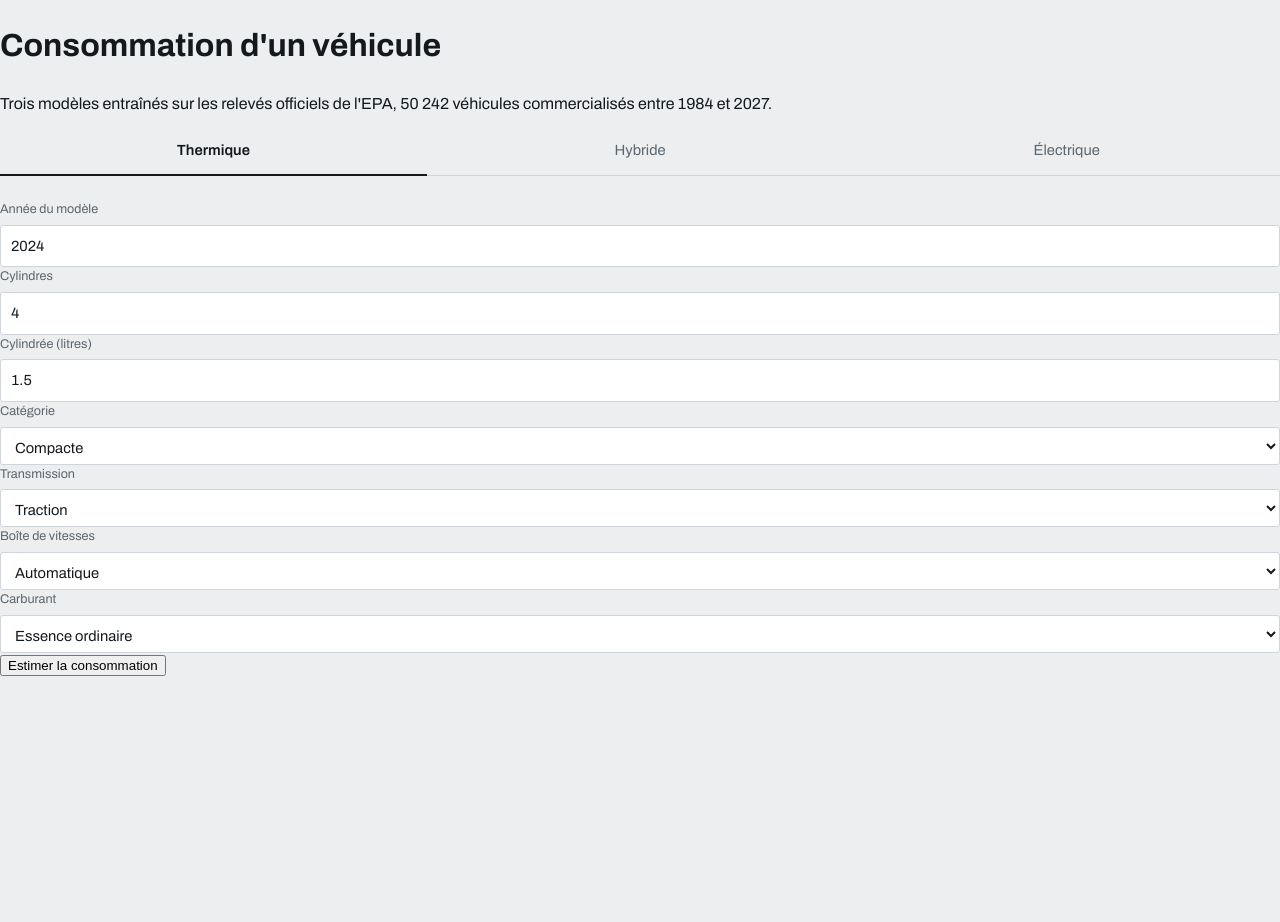
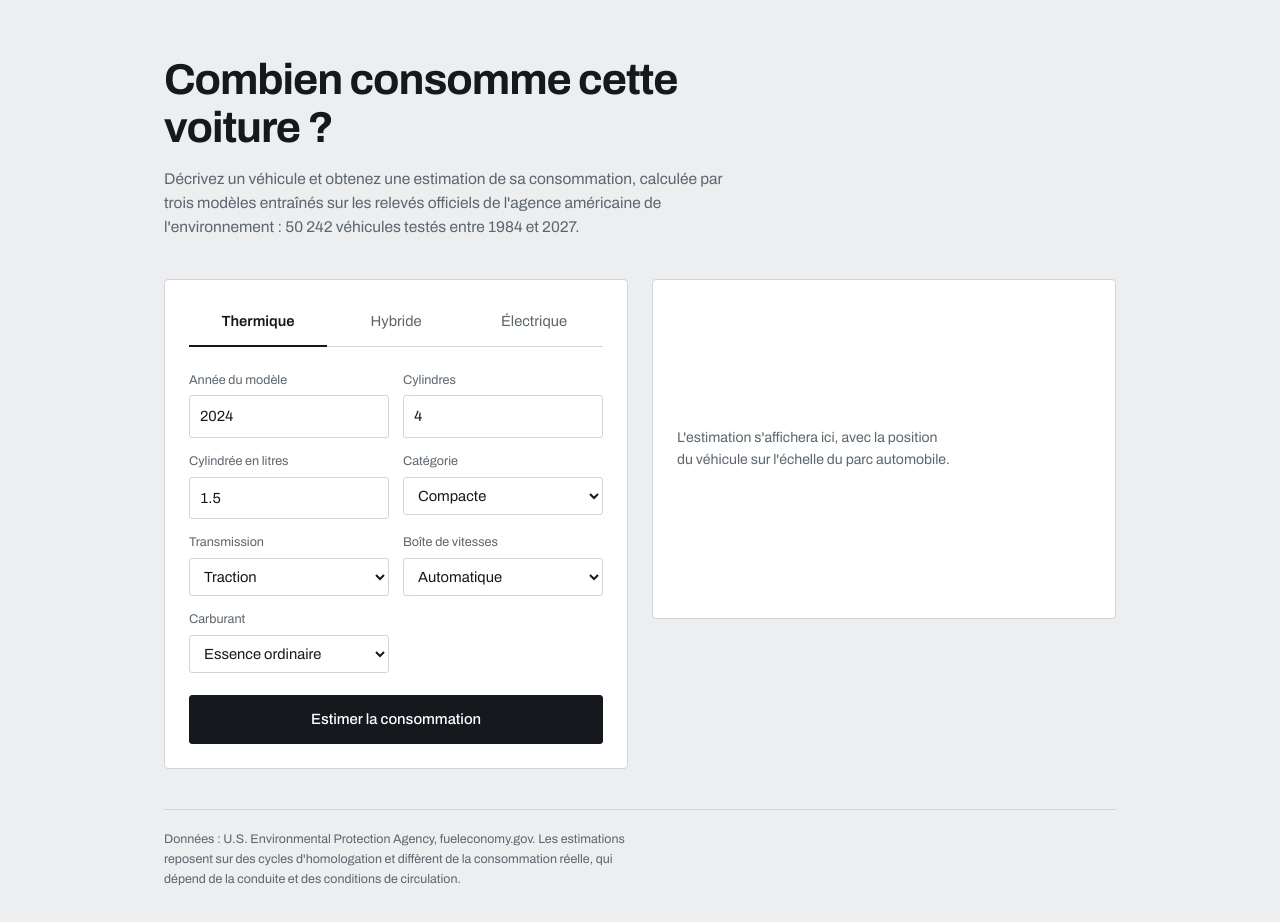
Before and after one commit to YassineBalbali/car-price-ml, a React app in the folder frontend/: page / in a window 1280 px wide. Shown: the top 922 px of the page. Before the commit the page ends 800 px from the top, so only its background shows below. Built offline with nearby package versions, Linux system fonts and the light colour scheme; the HTML template or start-up script is replaced by a standard one.

Commit message:
Fix frontend layout

```diff
--- a/frontend/src/App.jsx
+++ b/frontend/src/App.jsx
@@ -68,6 +68,45 @@ const MOTORISATIONS = {
 
 const NUMERIQUES = ["year", "cylinders", "displ", "range"];
 
+const ECHELLES = {
+  carburant: { min: 3, max: 25, unite: "L/100 km", seuils: [5.5, 9] },
+  electrique: { min: 12, max: 32, unite: "kWh/100 km", seuils: [17, 22] },
+};
+
+function niveau(valeur, seuils) {
+  if (valeur <= seuils[0]) return "sobre";
+  if (valeur <= seuils[1]) return "moyen";
+  return "eleve";
+}
+
+const MENTIONS = {
+  sobre: "parmi les plus sobres de sa génération",
+  moyen: "dans la moyenne du parc",
+  eleve: "au-dessus de la moyenne du parc",
+};
+
+function Echelle({ valeur, type }) {
+  const { min, max, unite, seuils } = ECHELLES[type];
+  const borne = Math.min(Math.max(valeur, min), max);
+  const position = ((borne - min) / (max - min)) * 100;
+  const n = niveau(valeur, seuils);
+
+  return (
+    <figure className="echelle">
+      <div className="piste">
+        <div className={`marqueur ${n}`} style={{ left: `${position}%` }} />
+      </div>
+      <figcaption>
+        <span>
+          {min} {unite}
+        </span>
+        <span>{max}</span>
+      </figcaption>
+      <p className={`mention ${n}`}>{MENTIONS[n]}</p>
+    </figure>
+  );
+}
+
 export default function App() {
   const [motorisation, setMotorisation] = useState("thermique");
   const [form, setForm] = useState(MOTORISATIONS.thermique.defaults);
@@ -102,34 +141,36 @@ export default function App() {
         body: JSON.stringify(payload),
       });
 
-      if (!res.ok) {
-        const detail = await res.json();
-        throw new Error(
-          detail.detail?.[0]?.msg ?? "Vérifiez les valeurs saisies."
-        );
-      }
+      if (!res.ok) throw new Error("erreur");
 
       setResult(await res.json());
-    } catch (e) {
-      setError(e.message);
+    } catch {
+      setError(
+        "Le service n'a pas répondu. Réessayez dans un instant — le serveur peut être en veille."
+      );
     } finally {
       setLoading(false);
     }
   };
 
   const estElectrique = motorisation === "electrique";
+  const estVehiculeElectrique = result?.kwh_per_100km != null;
 
   return (
-    <div className="app">
-      <header>
-        <h1>Consommation d'un véhicule</h1>
+    <div className="page">
+      <header className="entete">
+        <h1>Combien consomme cette voiture&nbsp;?</h1>
         <p>
-          Trois modèles entraînés sur les relevés officiels de l'EPA,
-          50 242 véhicules commercialisés entre 1984 et 2027.
+          Décrivez un véhicule et obtenez une estimation de sa consommation,
+          calculée par trois modèles entraînés sur les relevés officiels de
+          l'agence américaine de l'environnement&nbsp;: 50&nbsp;242 véhicules
+          testés entre 1984 et 2027.
         </p>
       </header>
 
-      <div className="tabs" role="tablist">
+      <div className="colonnes">
+        <section className="panneau saisie">
+          <div className="tabs" role="tablist" aria-label="Motorisation">
             {Object.entries(MOTORISATIONS).map(([cle, { label }]) => (
               <button
                 key={cle}
@@ -143,7 +184,7 @@ export default function App() {
             ))}
           </div>
 
-      <div className="form">
+          <div className="champs">
             <label>
               <span>Année du modèle</span>
               <input
@@ -169,7 +210,7 @@ export default function App() {
                 </label>
 
                 <label>
-              <span>Cylindrée (litres)</span>
+                  <span>Cylindrée en litres</span>
                   <input
                     type="number"
                     min="0.5"
@@ -185,7 +226,7 @@ export default function App() {
             {estElectrique && (
               <>
                 <label>
-              <span>Autonomie (miles)</span>
+                  <span>Autonomie en miles</span>
                   <input
                     type="number"
                     min="20"
@@ -264,64 +305,97 @@ export default function App() {
             )}
           </div>
 
-      <button className="submit" onClick={submit} disabled={loading}>
+          <button className="envoyer" onClick={submit} disabled={loading}>
             {loading ? "Calcul en cours…" : "Estimer la consommation"}
           </button>
+        </section>
+
+        <section className="panneau lecture" aria-live="polite">
+          {!result && !loading && !error && (
+            <div className="vide">
+              <p>
+                L'estimation s'affichera ici, avec la position du véhicule sur
+                l'échelle du parc automobile.
+              </p>
+            </div>
+          )}
 
           {loading && (
-        <p className="hint">
-          Le serveur se réveille après une période d'inactivité — jusqu'à 30 secondes.
+            <div className="vide">
+              <p>
+                Le serveur se réveille après une période d'inactivité. Comptez
+                jusqu'à trente secondes au premier appel.
               </p>
+            </div>
           )}
 
-      {error && <p className="error">{error}</p>}
+          {error && (
+            <div className="vide">
+              <p className="erreur">{error}</p>
+            </div>
+          )}
 
           {result && (
             <>
-          <div className="result">
-            {result.kwh_per_100km !== null ? (
-              <>
-                <div>
-                  <strong>{result.kwh_per_100km}</strong>
-                  <span>kWh / 100 km</span>
+              <div className="lecture-principale">
+                <span className="valeur">
+                  {estVehiculeElectrique
+                    ? result.kwh_per_100km
+                    : result.l_per_100km}
+                </span>
+                <span className="unite">
+                  {estVehiculeElectrique ? "kWh / 100 km" : "litres / 100 km"}
+                </span>
               </div>
-                <div>
-                  <strong>{result.valeur}</strong>
-                  <span>kWh / 100 miles</span>
-                </div>
-              </>
-            ) : (
-              <>
-                <div>
-                  <strong>{result.l_per_100km}</strong>
-                  <span>litres / 100 km</span>
-                </div>
-                <div>
-                  <strong>{result.mpg}</strong>
-                  <span>miles par gallon</span>
-                </div>
-              </>
-            )}
-          </div>
+
+              <p className="equivalence">
+                Soit {estVehiculeElectrique ? result.valeur : result.mpg}{" "}
+                {estVehiculeElectrique
+                  ? "kWh aux 100 miles"
+                  : "miles par gallon"}
+                , l'unité employée aux États-Unis.
+              </p>
+
+              <Echelle
+                valeur={
+                  estVehiculeElectrique
+                    ? result.kwh_per_100km
+                    : result.l_per_100km
+                }
+                type={estVehiculeElectrique ? "electrique" : "carburant"}
+              />
 
               <div className="fiabilite">
                 <p>
-              Modèle {result.categorie} : R² de {result.fiabilite.cv_r2} (±{" "}
-              {result.fiabilite.ecart_type}) en validation croisée, entraîné sur{" "}
-              {result.fiabilite.n.toLocaleString("fr-FR")} véhicules. Erreur
+                  Modèle {result.categorie}, entraîné sur{" "}
+                  {result.fiabilite.n.toLocaleString("fr-FR")} véhicules. Il
+                  explique {Math.round(result.fiabilite.cv_r2 * 100)} % de la
+                  variation observée en validation croisée, avec une erreur
                   moyenne de {result.fiabilite.mae}.
                 </p>
                 {result.categorie === "electrique" && (
-              <p className="avertissement">
-                Les données disponibles ne décrivent ni la masse ni
-                l'aérodynamisme, qui déterminent l'essentiel de la consommation
-                électrique. Cette estimation est nettement moins fiable que
-                celles des deux autres modèles.
+                  <p className="reserve">
+                    Les données publiées ne décrivent ni la masse ni
+                    l'aérodynamisme, qui déterminent l'essentiel de la
+                    consommation électrique. Cette estimation est donc bien
+                    moins fiable que celles des véhicules thermiques et
+                    hybrides.
                   </p>
                 )}
               </div>
             </>
           )}
+        </section>
+      </div>
+
+      <footer>
+        <p>
+          Données&nbsp;: U.S. Environmental Protection Agency, fueleconomy.gov.
+          Les estimations reposent sur des cycles d'homologation et diffèrent de
+          la consommation réelle, qui dépend de la conduite et des conditions de
+          circulation.
+        </p>
+      </footer>
     </div>
   );
 }
```
Also changed, not shown: frontend/src/App.css (+0 -18 lines). Lines whose indentation alone changed are shown as unchanged.
